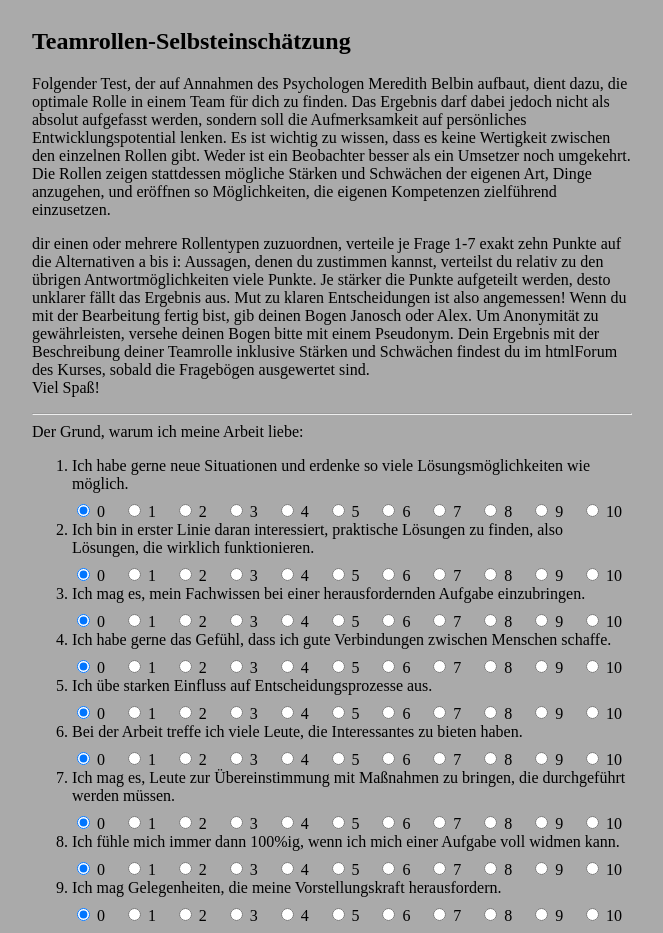
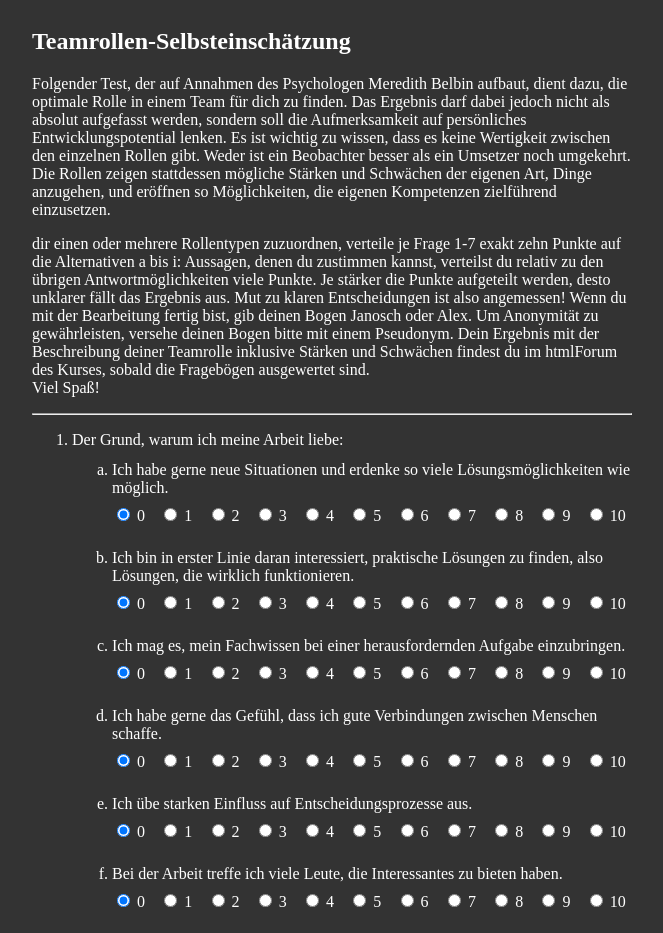
Before and after one commit to JohannesOster/icons-rollentest, a React (Create React App) app: page /#/ in a window 1280 px wide. Shown: the top 933 px of the page, without its empty margins (308-971 px from the left). Built offline with nearby package versions, Linux system fonts and the light colour scheme.

Commit message:
Add questions

```diff
--- a/src/Question.tsx
+++ b/src/Question.tsx
@@ -1,13 +1,13 @@
-import React, { FC, forwardRef } from "react";
+import React, { forwardRef } from "react";
 import { RatingGroup } from "./RatingGroup";
 
 interface Props {
   id: string;
   question: string;
   answers: string[];
-  defaultValue?: string;
+  defaultValue?: number[];
 }
-export const Question: FC<Props> = forwardRef(
+export const Question = forwardRef<HTMLInputElement, Props>(
   ({ id, question, answers, defaultValue }, ref) => {
     return (
       <div>
--- a/src/RatingGroup.tsx
+++ b/src/RatingGroup.tsx
@@ -1,13 +1,13 @@
-import React, { FC, forwardRef } from "react";
+import React, { forwardRef } from "react";
 
 interface Props {
   min?: number;
   max?: number;
   step?: number;
   name: string;
-  defaultValue: string;
+  defaultValue: number;
 }
-export const RatingGroup: FC<Props> = forwardRef(
+export const RatingGroup = forwardRef<HTMLInputElement, Props>(
   ({ min = 0, max = 10, step = 1, name, defaultValue }, ref) => {
     return (
       <div
--- a/src/RoleTest.tsx
+++ b/src/RoleTest.tsx
@@ -1,25 +1,56 @@
-import React from "react";
+import React, { useState } from "react";
 import { Question } from "./Question";
 import * as questions from "./data.json";
 import { useFieldArray, useForm } from "react-hook-form";
 import evaluationMatrix from "./evalutationMatrix";
 
 export const RoleTest = () => {
+  const [result, setResult] = useState<string | null>(null);
+
   const onSubmit = (values: any) => {
-    console.log("gets Submitted");
-    console.log(values);
+    const result = {
+      K: 0,
+      U: 0,
+      "N/E": 0,
+      B: 0,
+      M: 0,
+      "W/W": 0,
+      T: 0,
+      S: 0,
+      P: 0,
+    };
+    questions.questions.forEach((val, qIndex) => {
+      val.answers.forEach((ans, aIndex) => {
+        result[evaluationMatrix[qIndex][aIndex]] += +values.questions[qIndex][
+          aIndex
+        ];
+      });
+    });
+    const max = Object.entries(result).reduce(
+      (max, [key, value]) => {
+        if (max.value < value) {
+          max.key = key;
+          max.value = value;
+        }
+        return max;
+      },
+      { key: "", value: 0 }
+    );
 
-    const result = { pers1: 0, pres2: 0 };
-    /*
-      for each question
-        for each answer
-          result[evaluationMatrix[questionIdx][answerIdx]] += values[questionIdx][answerIdx]
-    */
-    console.log(evaluationMatrix, result);
+    setResult(max.key);
   };
 
-  const { register, handleSubmit, control } = useForm({
-    defaultValues: { questions: questions.questions.map(() => 0) },
+  const { register, handleSubmit, control, formState } = useForm<{
+    questions: number[][];
+  }>({
+    mode: "onChange",
+    defaultValues: {
+      questions: questions.questions.map(() =>
+        Array(9)
+          .fill(0)
+          .map(() => 0)
+      ),
+    },
   });
 
   const { fields } = useFieldArray({
@@ -60,23 +91,33 @@ export const RoleTest = () => {
         </p>
       </header>
       <hr />
+      {!result && (
         <form onSubmit={handleSubmit(onSubmit)}>
+          <ul>
             {fields.map((item, index) => (
+              <li key={item.id}>
                 <Question
-            key={item.id}
                   ref={register()}
                   id={`questions[${index}]`}
-            defaultValue={item}
+                  defaultValue={item as number[]}
                   question={questions.questions[index].description}
                   answers={questions.questions[index].answers}
                 />
+              </li>
             ))}
+          </ul>
           <div style={{ display: "flex", justifyContent: "space-between" }}>
-          <button type="submit" style={{ cursor: "pointer" }}>
+            <button
+              type="submit"
+              style={{ cursor: "pointer" }}
+              disabled={!(formState.isDirty && formState.isValid)}
+            >
               Auswerten
             </button>
           </div>
         </form>
+      )}
+      {result && `Dein Ergebnis lautet ${result}`}
     </main>
   );
 };
--- a/src/data.json
+++ b/src/data.json
@@ -13,6 +13,90 @@
         "Ich fühle mich immer dann 100%ig, wenn ich mich einer Aufgabe voll widmen kann.",
         "Ich mag Gelegenheiten, die meine Vorstellungskraft herausfordern."
       ]
+    },
+    {
+      "description": "Meine charakteristische Art, in einer Gruppe zu arbeiten:",
+      "answers": [
+        "Ich finde es interessant, meine Kollegen besser kennen zu lernen, um mit Ihnen besser auszukommen.",
+        "Ich scheue mich nicht, gegen die Meinung anderer zu diskutieren oder die Position einer Minderheit zu verteidigen.",
+        "Gewöhnlich bringe ich die Argumente, um unpassende Vorschläge zu Fall zu bringen.",
+        "Ich denke, dass ich bestechende Maßnahmenpläne schmieden kann, die dann auch zu Aktionen führen.",
+        "Ich habe die Gabe, unerwartet Alternativen auf den Tisch zu bringen statt \"alten Wein in neuen Schläuchen\" zu präsentieren.",
+        "Wenn es um das Lösen von Aufgaben im Team geht, bin ich eher als Perfektionist einzuschätzen.",
+        "Ich mag es, nützliche Kontakte auch außerhalb der aktuellen Arbeitsgruppe zu haben.",
+        "Wenn es um die Lösung einer Aufgabe geht, widme ich mich dieser mit Liebe zum Detail.",
+        "Wenn etwas angepackt werden muss, weiß ich auf Anhieb zu bestimmen, was getan werden muss, auch wenn ich an den Meinungen aller interessiert bin."
+      ]
+    },
+    {
+      "description": "Mein Verhalten, wenn ich mit anderen in einem Projekt arbeite:",
+      "answers": [
+        "Ich habe Erfolg darin, Menschen anzuleiten ohne sie in eine Richtung zu drängen.",
+        "Meine Wachsamkeit bewahrt uns vor Ungenauigkeit und davor, Dinge zu vergessen.",
+        "Ich dränge auf konkrete Taten um sicher zu sein, dass keine Zeit in Meetings vertan wird und darauf, Wichtiges von Unwichtigem zu trennen.",
+        "Man kann sicher sein, dass ich neue und grundlegende Ideen einbringe.",
+        "Ich bin immer bereit, eine gute Idee einzubringen, wenn es alle weiterbringt.",
+        "Ich halte immer Ausschau nach neuen Ideen und Entwicklungen",
+        "Ich bin überzeugt, andere mit meinem breiten Wissensspektrum und meinen Fähigkeiten der Lösung ein gutes Stück näher zu bringen.",
+        "Ich bin überzeugt, dass ich besonders mit meiner Fähigkeit zu beurteilen einen wichtigen Beitrag zur Entscheidungsfindung beitrage.",
+        "Andere können sicher sein, dass ich alle bedeutenden Fragen behandle."
+      ]
+    },
+    {
+      "description": "Was ich zu einem Team beitragen kann:",
+      "answers": [
+        "Ich denke, dass ich in der Lage bin, neue Alternativen zu entdecken und anzuwenden.",
+        "Meine Fähigkeit liegt in meiner Fachkenntnis, die ich gerne einsetze, um die Aufgabe voranzubringen.",
+        "Ich kann mit allen Leuten auskommen.",
+        "Ideen einzuwerfen, ist eine meiner naturgegebenen Gaben.",
+        "Meine Fähigkeit liegt darin, Leute zu fordern und zu fördern, wenn ich merke, dass sie einen wesentlichen Beitrag leisten können.",
+        "Mein effizientes Arbeiten erlaubt mir, Dinge (z. B. Projekte) sauber abzuschließen.",
+        "Ich bin darauf vorbereitet, für eine Weile unpopulär zu sein, wenn es zu Ergebnissen führt, die wertvoll sind.",
+        "Normalerweise realisiere ich, was möglich und realistisch ist.",
+        "Ich kann Gründe für alternative Vorgehensweisen liefern, ohne mein eigentliches Ziel aus den Augen zu verlieren."
+      ]
+    },
+    {
+      "description": "Meine möglichen Schwächen bei der Arbeit in einem Team:",
+      "answers": [
+        "Ich fühle mich nur wohl, wenn Besprechungen gut strukturiert, also unter Kontrolle sind und gut geleitet werden.",
+        "Wenn Leute zu einem Thema gute Ideen haben, stimme ich zu schnell zu, ohne die Sache gründlich diskutiert zu haben.",
+        "Ich laufe Gefahr, zu viel zu reden, wenn ich neue Ideen habe.",
+        "Normalerweise habe ich keine sehr starke Meinung. Als Konsequenz stimme ich zu schnell anderen zu.",
+        "In Situationen, in denen etwas passieren muss, werde ich gelegentlich als drängelnd und autoritär wahrgenommen.",
+        "Ich finde es schwierig, schnell das Kommando zu übernehmen – vielleicht, weil ich sehr sensibel für die Stimmungen in der Gruppe bin.",
+        "Ich habe die Tendenz, mit meinen Ideen „abzuheben\" und den Kontakt zu dem, was tatsächlich vor sich geht, zu verlieren.",
+        "Meine Kollegen meinen, dass ich mich unnötigerweise mit möglichen Fehlschlägen aufhalte.",
+        "Ich fühle mich wohl, wenn ich mich detailliert mit einer eigenen Aufgabe auseinandersetzen kann."
+      ]
+    },
+    {
+      "description": "Mein Verhalten, wenn mir plötzlich eine schwierige Aufgabe übertragen wird, die unter Zeitdruck und mit neuen, mir unbekannten Leuten zu bewältigen ist:",
+      "answers": [
+        "Ich bevorzuge es, mich zurückzuhalten, um erst einmal die Lage zu sondieren, bevor ich mit Vorschlägen komme.",
+        "Ich suche sofort nach Möglichkeiten der Zusammenarbeit mit den Leuten, die mir am meisten zusagen.",
+        "Ich suche sofort nach einer Möglichkeit, die Aufgabe anzupacken, indem ich festlege, welche Leute am besten welchen Beitrag leisten sollen.",
+        "Mein Gefühl sagt mir, was mehr oder weniger dringend ist und wie die Zeitplanung auszusehen hat.",
+        "Ich bleibe ruhig und sammle meine Fähigkeiten, um objektiv nachzudenken.",
+        "Ich arbeite immer auf das Ziel zu - wenn auch manchmal nur in kleinen Schritten.",
+        "Ich werde die Führung übernehmen, wenn ich feststelle, dass die Gruppe keinen Fortschritt macht.",
+        "Ich rege unverzüglich Diskussionen an, um neue Sichtweisen zu provozieren und den Lösungsprozess zu starten.",
+        "Ich gliedere mich sofort in die Gruppe ein und warte darauf, dass mir eine Aufgabe übertragen wird, der ich mich widmen kann."
+      ]
+    },
+    {
+      "description": "Probleme, mit denen ich kämpfe, während ich in einer Gruppe arbeite:",
+      "answers": [
+        "Ich zeige häufig Ungeduld denen gegenüber, die den Fortschritt behindern.",
+        "Andere Leute kritisieren mich, weil ich zu analytisch vorgehe und nicht meiner Intuition traue.",
+        "Meiner Über-Besorgnis, dass Dinge nicht sorgfältig genug ausgeführt werden könnten, bringt das Risiko, dass der Projektfortschritt behindert wird.",
+        "Es ist schwer für mich, das Gesamtziel im Auge zu behalten, ich widme mich lieber der Erfüllung der Teilziele.",
+        "Mir wird es schnell langweilig - und dann brauch ich einiges an Anstoß, um wieder aktiv zu werden.",
+        "Für mich ist es schwierig anzufangen, wenn die Ziele noch nicht klar definiert sind.",
+        "Ich bin kaum fähig, Ordnung in die Fülle meiner Gedanken und Ideen zu bringen.",
+        "Ich unterliege oft der Tendenz, andere Leute um Erledigung der Dinge zu bitten, die ich selber nicht tun mag.",
+        "Ich zögere immer dann meine Gedanken zu äußern, wenn ich meine, damit eine stärkere Opposition zu erzeugen."
+      ]
     }
   ]
 }
--- a/src/index.css
+++ b/src/index.css
@@ -1,5 +1,6 @@
 body {
-  background: #aaaaaa;
+  background: #333;
+  color: white;
   display: flex;
   justify-content: center;
 }
```
Also changed, not shown: src/evalutationMatrix.ts (+7 -11 lines). Lines whose indentation alone changed are shown as unchanged.
